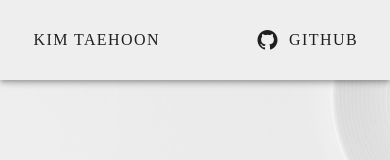
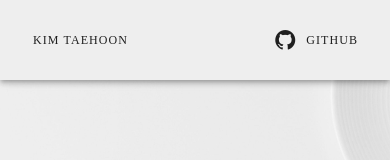
Before and after one commit to thkim4729/portfolio, a Vue app: page / in a window 390 px wide. Shown: the top 160 px of the page. Built offline with nearby package versions, Linux system fonts and the light colour scheme; a web font is replaced by a local one; what vue-glide-js would draw is missing.

Commit message:
폰 사이즈 폰트 크기 수정

```diff
--- a/src/components/core/Appbar.vue
+++ b/src/components/core/Appbar.vue
@@ -50,11 +50,6 @@ export default {
 .appbar {
     z-index: 1000;
 }
-@media screen and (max-width: 768px) {
-    .appbar-btn {
-        display: none;
-    }
-}
 .appbar-title {
     color: #132448;
     font-weight: 500;
@@ -70,4 +65,15 @@ export default {
 .github {
     font-size: 16px;
 }
+@media screen and (max-width: 768px) {
+    .appbar-btn {
+        display: none;
+    }
+    .logo {
+        font-size: 12px;
+    }
+    .github {
+        font-size: 12px;
+    }
+}
 </style>
--- a/src/components/main/Outro.vue
+++ b/src/components/main/Outro.vue
@@ -73,4 +73,11 @@ export default {
 .info-item:last-child {
     margin-bottom: 0;
 }
+@media screen and (max-width: 768px) {
+    .info-item {
+        h3 {
+            font-size: 30px;
+        }
+    }
+}
 </style>
```
Also changed, not shown: 20 other files (tests, documents, lock files or other folders).
